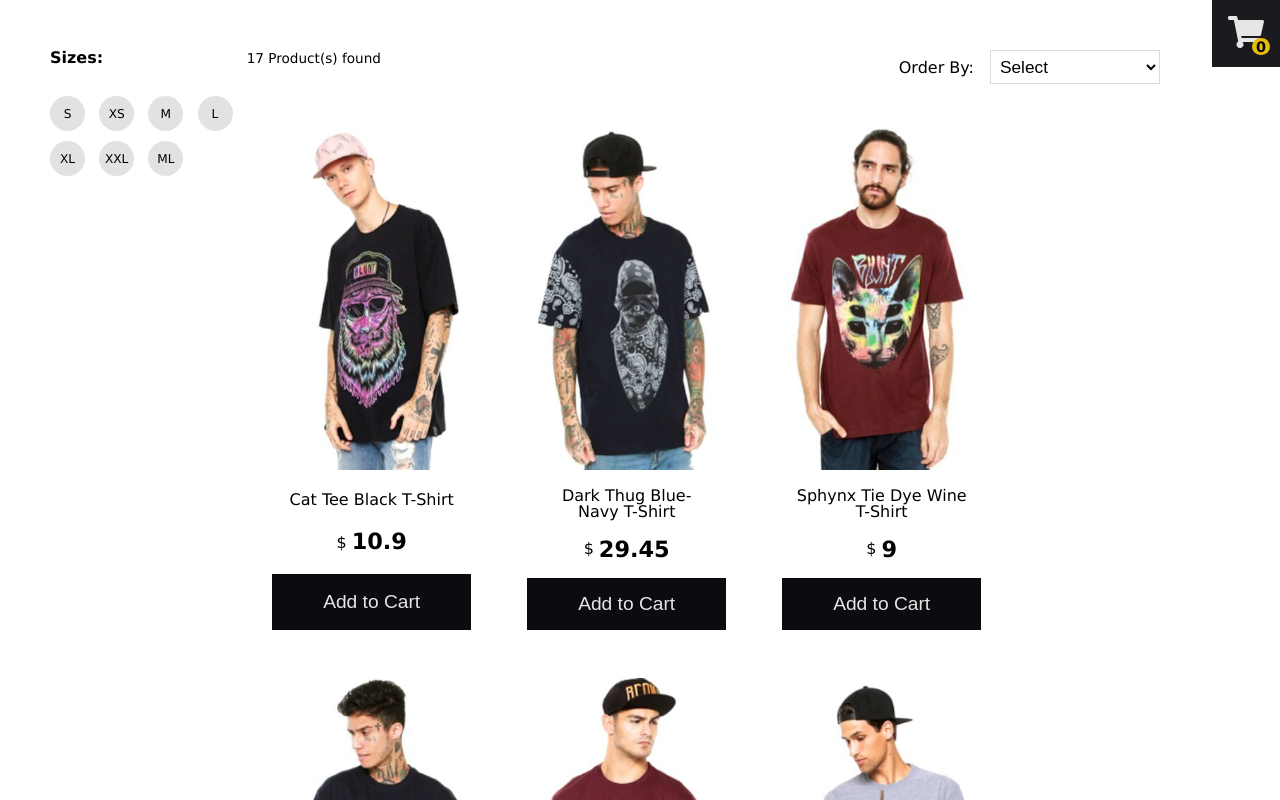
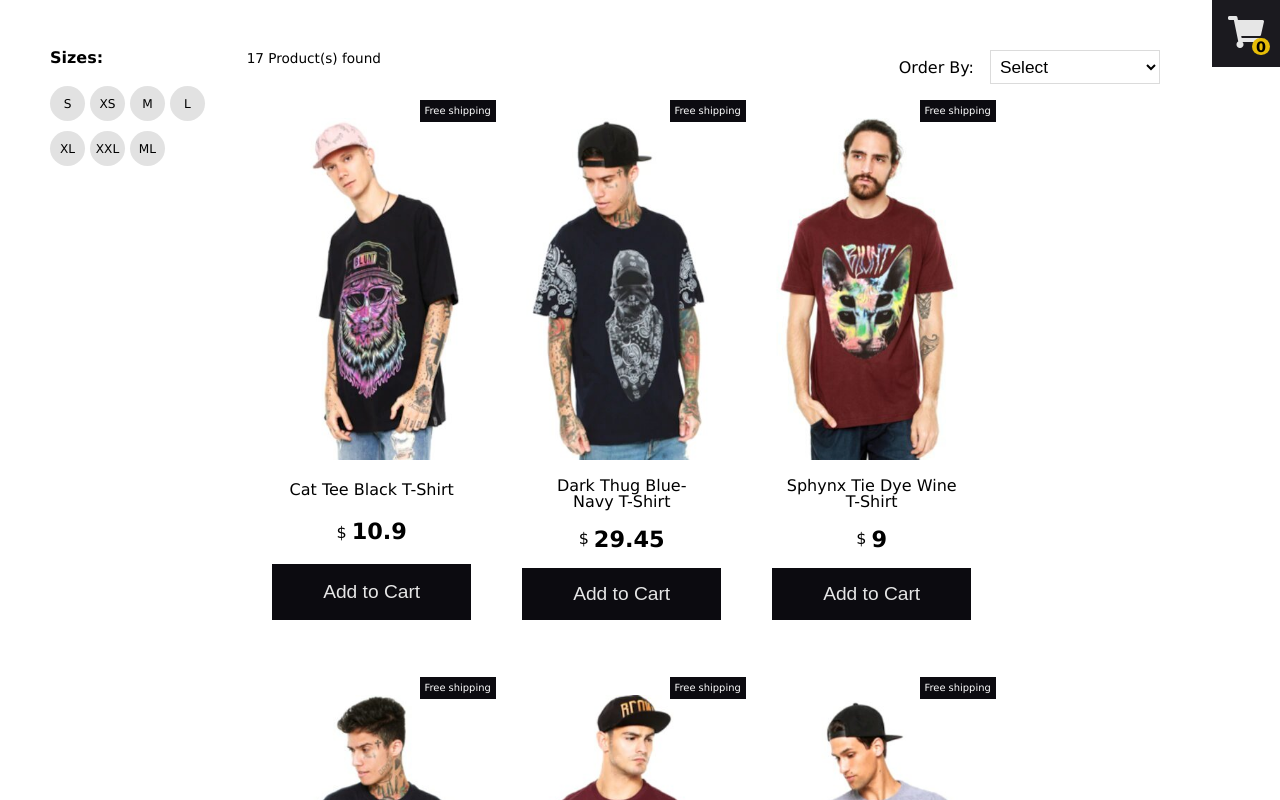
Before and after one commit to harshaanNihal/react-shopping-kart, a React (Create React App) app: page / in a window 1280 px wide. Shown: the top 800 px of the page. Built offline with nearby package versions, Linux system fonts and the light colour scheme.

Commit message:
Add Free shipping

```diff
--- a/public/index.html
+++ b/public/index.html
@@ -24,7 +24,7 @@
     -->
     <link rel="stylesheet" href="https://use.fontawesome.com/releases/v5.6.3/css/all.css" integrity="sha384-UHRtZLI+pbxtHCWp1t77Bi1L4ZtiqrqD80Kn4Z8NTSRyMA2Fd33n5dQ8lWUE00s/" crossorigin="anonymous">
     <link href="https://fonts.googleapis.com/css?family=Raleway:100,200,300,400,500,600,700,800,900" rel="stylesheet">
-    <title>React App</title>
+    <title>React Shopping Cart</title>
   </head>
   <body>
     <noscript>You need to enable JavaScript to run this app.</noscript>
--- a/src/App.css
+++ b/src/App.css
@@ -67,13 +67,13 @@ table {
 .sort-container {
 	display: flex;
 	justify-content: space-between;
-	margin-bottom: 25px;
+	margin-bottom: 15px;
 }
 
 .product-grid {
 	display: grid;
-	grid-gap: 5px;
 	grid-template-columns: repeat(auto-fill, 250px);
+	grid-row-gap: 2em;
 }
 
 .addToCartBtn {
--- /dev/null
+++ b/src/FreeShipping.css
@@ -0,0 +1,9 @@
+.free-shipping {
+  position: absolute;
+  top: 0;
+  right: 0;
+  color: #fff;
+  background-color: #0c0b10;
+  font-size: 0.62rem;
+  padding: 0.6em 0.5em;
+}
--- /dev/null
+++ b/src/FreeShipping.js
@@ -0,0 +1,12 @@
+import React from 'react';
+import './FreeShipping.css';
+
+function FreeShipping(params) {
+  return (
+    <div className="free-shipping">
+      <p>Free shipping</p>
+    </div>
+  );
+}
+
+export default FreeShipping;
--- a/src/Product.css
+++ b/src/Product.css
@@ -8,6 +8,7 @@
 }
 
 .product-card {
+  position: relative;
   text-align: center;
   display: grid;
   justify-items: center;
--- a/src/Product.js
+++ b/src/Product.js
@@ -1,12 +1,14 @@
 import React, { Component } from 'react';
+import FreeShipping from './FreeShipping';
 import './App.css'
 import './Product.css'
 
 class Product extends Component {
   render() {
-    const {sku, title, price, currencyFormat} = this.props.product;
+    const {sku, title, price, currencyFormat, isFreeShipping} = this.props.product;
     return(
       <div className="product-card">
+        { isFreeShipping? <FreeShipping /> : null }
         <img src={require(`../products/${sku}_1.jpg`)} alt={title}/>
         <h3 className="product-title">{title}</h3>
         <div className="price-tag">
--- a/src/Sizes.css
+++ b/src/Sizes.css
@@ -1,7 +1,7 @@
 .size-array {
   display: grid;
-  grid-template-columns: repeat(4, 1fr);
-  margin: 30px 0;
+  grid-template-columns: repeat(auto-fill, 40px);
+  margin: 20px 0;
 }
 
 .size-filter h2 {
```
